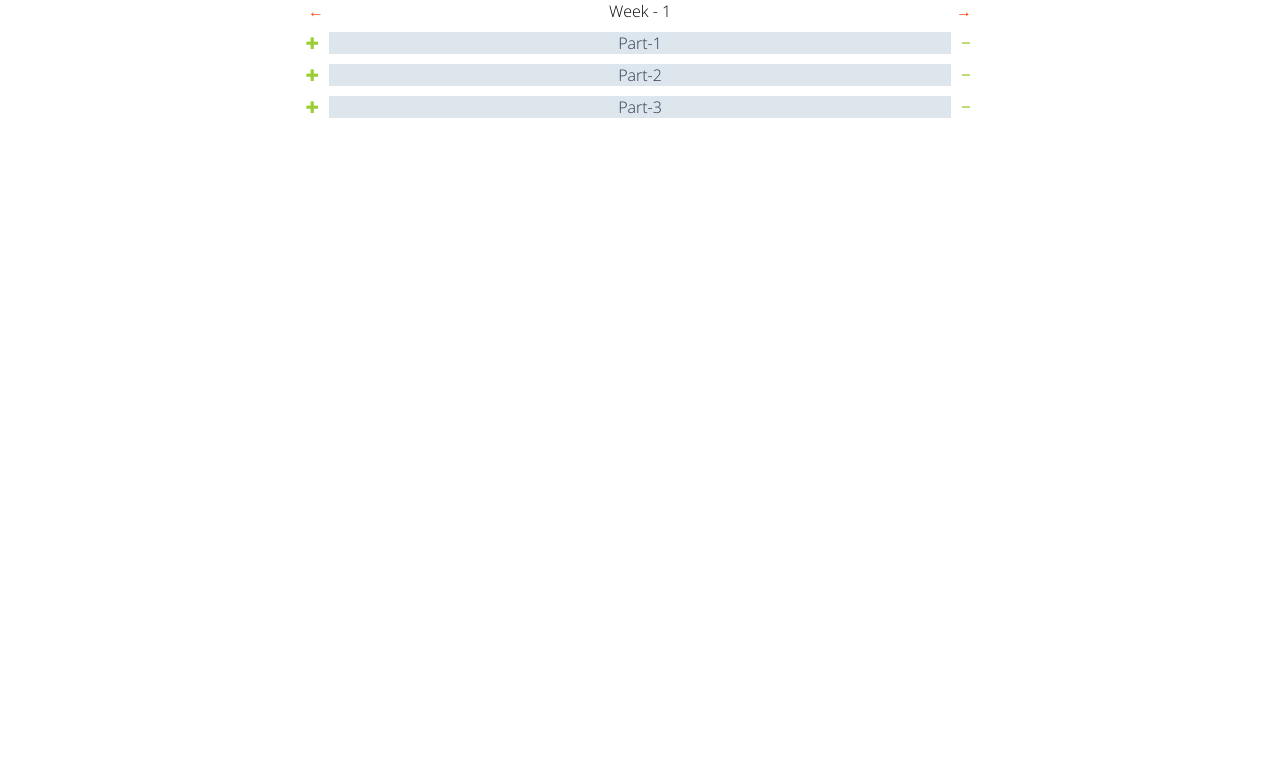
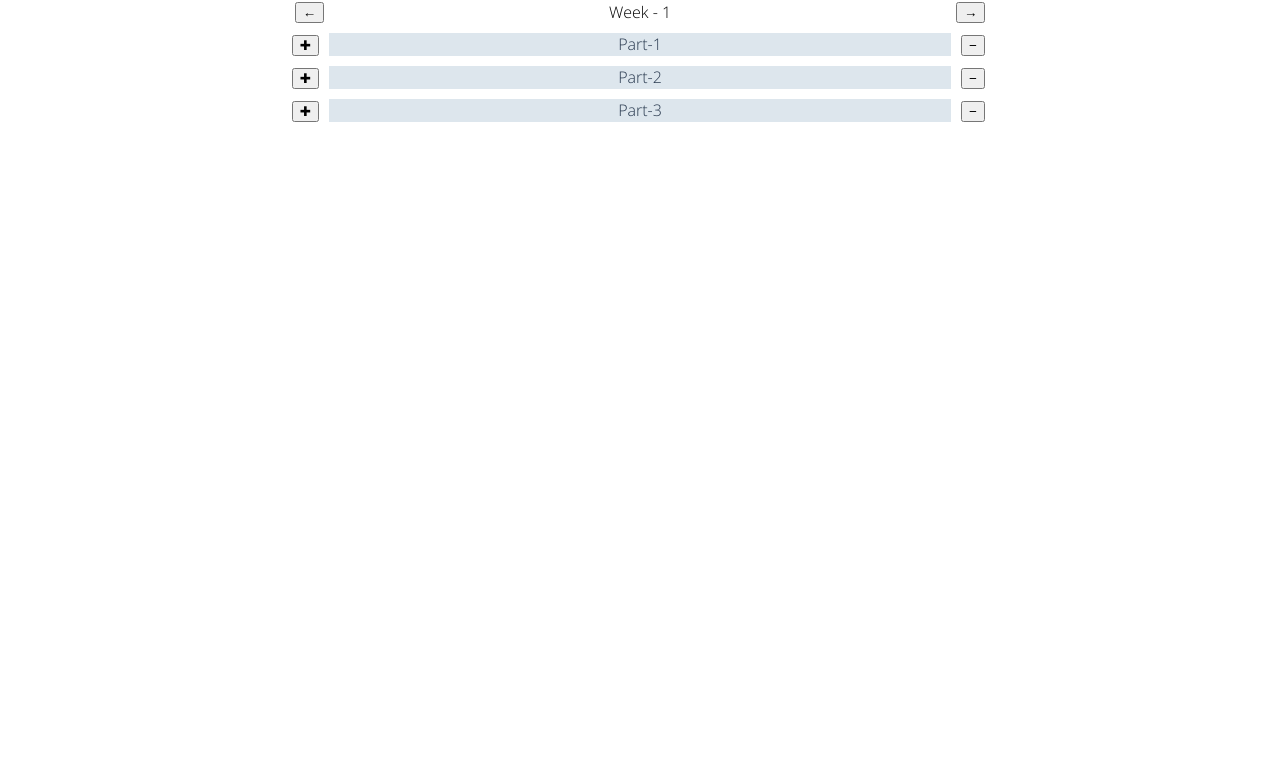
Before and after one commit to ladyinredtr/EnglishNotes, a plain HTML site: page index.html in a window 1280 px wide. Shown: the part 40-800 px from the top of the page. Drawn offline with Linux system fonts and the light colour scheme.

Commit message:
buttons added

```diff
--- a/index.html
+++ b/index.html
@@ -19,28 +19,28 @@
         <div class="search">Search</div>
 
         <div class="content">
-            <div class="left-arrow">←</div>
+            <div class="left-arrow"><button class= "right-button" type="button" onclick="">←</button></div>
             <div class="week">Week - 1</div>
-            <div class="right-arrow">→</div>
+            <div class="right-arrow"><button class= "right-button" type="button" onclick="">→</button></div>
 
         </div>
 
 
         <div class="parts">
             <div class="part-1">
-                <div class="plus">✚</div>
+                <div class="plus"><button class= "plus-button" type="button" onclick="">✚</button></div>
                 <div class="part-bg">Part-1</div>
-                <div class="minus">−</div>
+                <div class="minus"><button class= "minus-button" type="button" onclick="">−</button></div>
             </div>
             <div class="part-2">
-                <div class="plus">✚</div>
+                <div class="plus"><button class= "plus-button" type="button" onclick="">✚</button></div>
                 <div class="part-bg">Part-2</div>
-                <div class="minus">−</div>
+                <div class="minus"><button class= "minus-button" type="button" onclick="">−</button></div>
             </div>
             <div class="part-3">
-                <div class="plus">✚</div>
+                <div class="plus"><button class= "plus-button" type="button" onclick="">✚</button></div>
                 <div class="part-bg">Part-3</div>
-                <div class="minus">−</div>
+                <div class="minus"><button class= "minus-button" type="button" onclick="">−</button></div>
             </div>
 
             Semih
```
